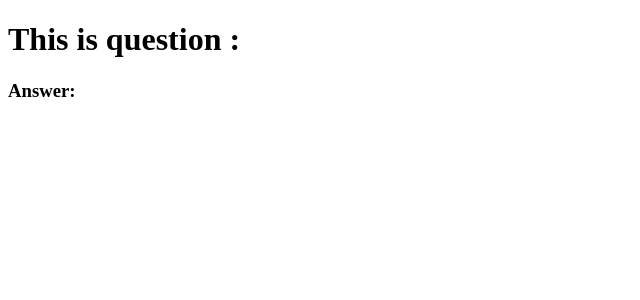
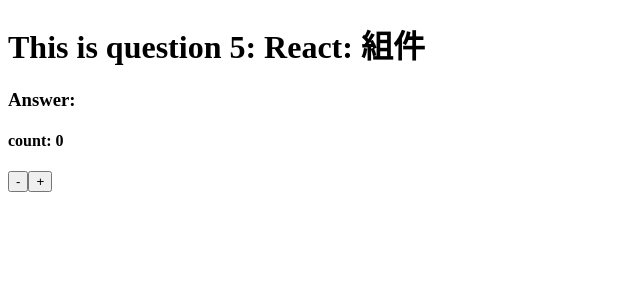
Before and after one commit to KevinCheng0212/Welly-exam, a Next.js app: page / in a window 1280 px wide. Shown: the top 300 px of the page, without its empty margins (0-640 px from the left). Built offline with nearby package versions, Linux system fonts and the light colour scheme.

Commit message:
complete question-5

```diff
--- a/src/app/page.js
+++ b/src/app/page.js
@@ -1,14 +1,15 @@
 "use client";
 import React,{useState} from "react";
+import Counter from "@/components/counter";
 import { CodeBlock } from "react-code-blocks";
 
 export default function Home() {
   return (
     <main>
-      <h1>This is question :</h1>
+      <h1>This is question 5: React: 組件</h1>
       <h3>Answer:</h3>
       <div>
-
+      <Counter></Counter>
       </div>
     </main>
   );
--- /dev/null
+++ b/src/components/counter.js
@@ -0,0 +1,22 @@
+"use client";
+import React,{useState} from "react";
+
+
+export default function Counter (){
+
+    const [count, setCount]= useState(0)
+    const minusbtn = ()=>{
+        setCount(count-1)
+    }
+    const plusbtn = ()=>{
+        setCount(count+1)
+    }
+
+    return (
+    <div>
+        <h4>count: <span>{count}</span></h4>
+        <button onClick={minusbtn}>-</button>
+        <button onClick={plusbtn}>+</button>
+    </div>
+    )
+}
```
